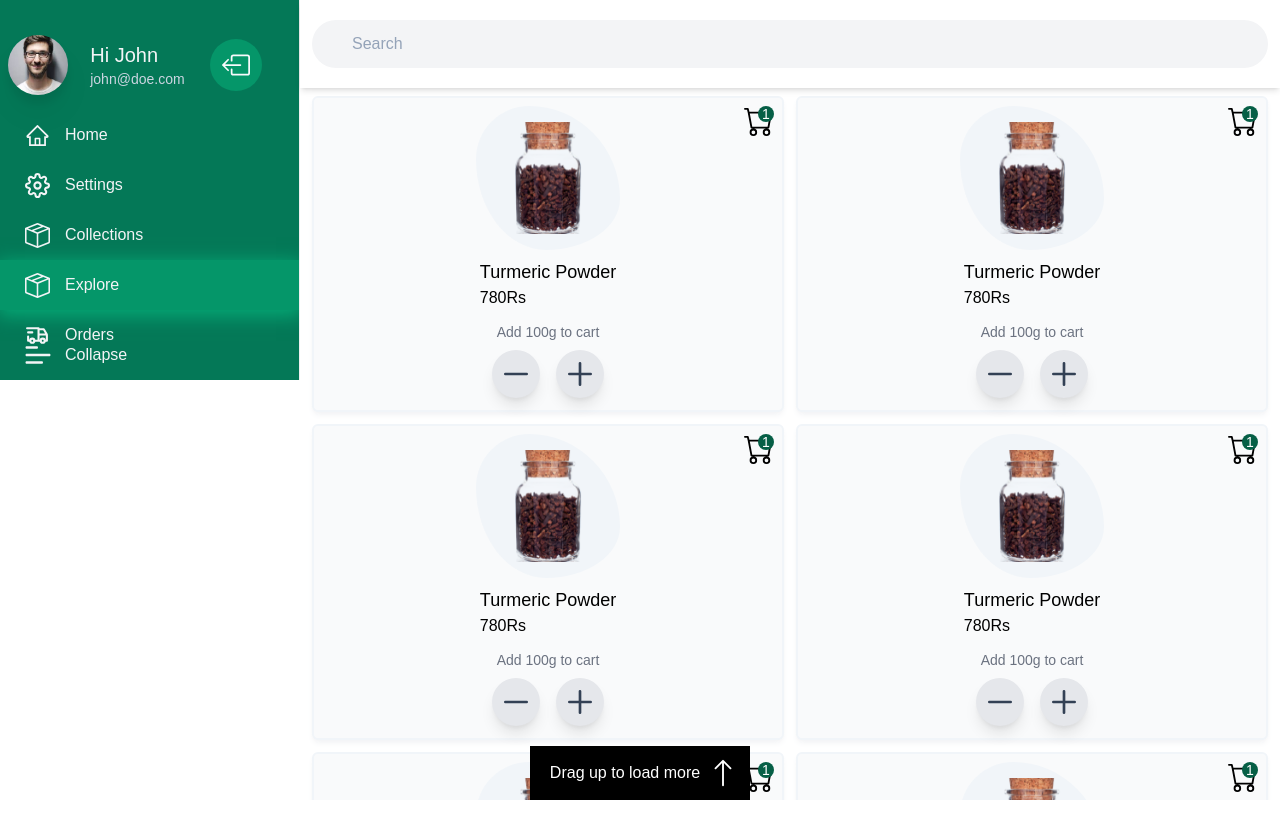
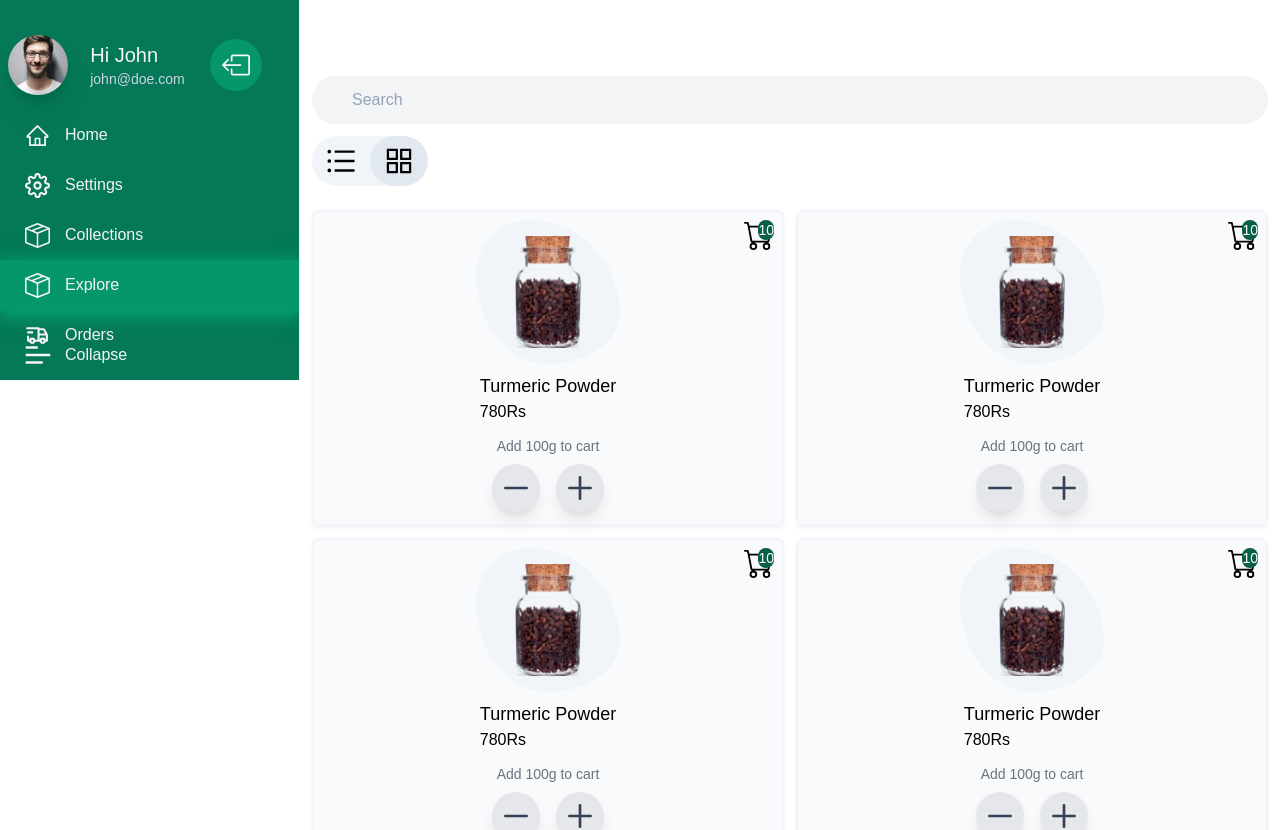
Before and after one commit to kidfromjupiter/taste, a Next.js app in the folder taste-frontend/: page /explore in a window 1280 px wide. Shown: the top 830 px of the page. Before the commit the page ends 800 px from the top, so only its background shows below. Built offline with nearby package versions, Linux system fonts and the light colour scheme.

Commit message:
added list product

```diff
--- a/taste-frontend/src/app/explore/page.tsx
+++ b/taste-frontend/src/app/explore/page.tsx
@@ -3,54 +3,23 @@
 import ProductCard from "@/components/ProductCard";
 import SearchBar from "@/components/SearchBar/SearchBar";
 import React, { useRef, useState, useEffect } from "react";
-import { useSpring, animated, useSpringRef } from "@react-spring/web";
-import { BsArrowUp } from "react-icons/bs";
 import FramerWrapper from "@/components/FramerWrapper";
-import { AiOutlineLoading } from "react-icons/ai";
 import {
-	m,
-	motion,
-	useDragControls,
-	useScroll,
-	useMotionValueEvent,
-	useMotionValue,
-	useTransform,
-	useSpring as framerSpring,
-	AnimatePresence,
-	useTime,
-	useAnimationControls,
-} from "framer-motion";
+	AiOutlineLoading,
+	AiOutlineUnorderedList,
+	AiOutlineAppstore,
+} from "react-icons/ai";
+import { motion, AnimatePresence, useAnimationControls } from "framer-motion";
+import ListProduct from "@/components/ListProduct";
+import SpringContainer from "@/components/SpringSquare";
 type Props = {};
 
 const ExplorePage = (props: Props) => {
 	const ref = useRef<HTMLDivElement>(null);
 
 	//detecting viewport entry of last list item
-	const scrollContainerRef = useRef<HTMLDivElement>(null);
-	const bottomIntersectionDiv = useRef<HTMLDivElement>(null);
-	useEffect(() => {
-		if (bottomIntersectionDiv.current) {
-			const observer = new IntersectionObserver(
-				([entry]) => {
-					if (entry.isIntersecting) {
-						setBottom(true);
-					}
-				},
-				{
-					root: scrollContainerRef.current,
-				}
-			);
-			observer.observe(bottomIntersectionDiv.current);
-		}
-	}, []);
+	const [listView, setListView] = useState(false);
 	const [loading, setLoading] = useState(false);
-	const [bottom, setBottom] = useState(false);
-	const [textShown, setTextShown] = useState(true);
-	const scrollYValue = useMotionValue(0);
-	const translateY = framerSpring(0, {
-		stiffness: 300,
-		damping: 40,
-	});
 	//animating blobs
 	const borderRadiusBlobControls = useAnimationControls();
 	useEffect(() => {
@@ -72,146 +41,93 @@ const ExplorePage = (props: Props) => {
 				ease: "easeInOut",
 			},
 		});
-	}, []);
+	}, [listView, borderRadiusBlobControls]);
 
 	//drag to load more animations
-	const dragProgress = useMotionValue(0);
-	const animatedColor = useTransform(
-		dragProgress,
-		[0, -200, -250],
-		["#000000", "#059669", "#d97706"]
-	);
-	const { scrollY } = useScroll({
-		container: scrollContainerRef,
-		axis: "y",
-	});
-	useMotionValueEvent(dragProgress, "change", (latest) => {
-		if (latest < -200) {
-			setTextShown(false);
-			setLoading(true);
-		}
-	});
 	useEffect(() => {
 		if (loading == true) {
 			setTimeout(() => {
 				setLoading(false);
-			}, 1000);
+			}, 3000);
 		}
 	}, [loading]);
 
-	useMotionValueEvent(scrollY, "change", (latest) => {
-		if (scrollYValue.get() == 0) {
-			scrollYValue.set(100);
-		}
-		if (latest > scrollYValue.get()) {
-			//SCROLLING DOWN
-			translateY.set(100);
-		} else {
-			//SCROLLING UP
-			setBottom(false);
-			setTextShown(true);
-			translateY.set(0);
-		}
-		//check if scroll is at bottom
-
-		scrollYValue.set(latest);
-	});
-
 	return (
 		<FramerWrapper>
-			<m.div className="h-screen relative">
-				<m.div
-					style={{
-						translateY: useTransform(translateY, [0, 100], ["0%", "-100%"]),
-					}}
-					className=" absolute z-20 flex w-full px-3 bg-white py-5 shadow-md"
+			<div className="h-full relative">
+				<div
+					className="z-20 flex w-full px-3 bg-white  flex-col items-start mb-3"
 					ref={ref}
 				>
-					<SearchBar className=" bg-gray-100 placeholder-slate-400 outline-none ring-0 rounded-full w-full px-10 py-3" />
-				</m.div>
-				<m.div
-					className="w-full grid-flow-row grid-cols-2 grid gap-3 px-3 pb-16 pt-24 h-full overflow-auto "
-					ref={scrollContainerRef}
+					<SearchBar className=" bg-gray-100 placeholder-slate-400 outline-none ring-0 rounded-full w-full px-10 py-3 mt-3" />
+					<div className="flex rounded-full bg-slate-100 my-3">
+						<div
+							className={`py-2 px-3 rounded-full ${
+								listView ? "bg-slate-200" : ""
+							}`}
+							onClick={() => setListView(true)}
+						>
+							<AiOutlineUnorderedList size={34} />
+						</div>
+						<div
+							className={`py-2 px-3 rounded-full ${
+								!listView ? "bg-slate-200" : ""
+							}`}
+							onClick={() => setListView(false)}
+						>
+							<AiOutlineAppstore size={34} />
+						</div>
+					</div>
+				</div>
+				<div
+					className="w-full grid-flow-row grid-cols-2 gap-3 px-3  h-full overflow-auto mb-5 "
+					style={{ display: listView ? "block" : "grid" }}
+					ref={ref}
 				>
 					{Array.from({ length: 10 }).map((_, i) => {
-						if (i == 9) {
-							return (
-								<div key={i} ref={bottomIntersectionDiv}>
+						return listView ? (
+							<ListProduct key={i} borderStyles={borderRadiusBlobControls} />
+						) : (
 							<ProductCard borderStyles={borderRadiusBlobControls} />
-								</div>
-							);
-						}
-						return (
-							<ProductCard key={i} borderStyles={borderRadiusBlobControls} />
 						);
 					})}
-				</m.div>
-			</m.div>
+				</div>
+				<SpringContainer
+					className=""
+					childrenHolderClassName="bg-black h-20 w-full text-white flex justify-center items-center"
+					touchEndCallback={() => setLoading(true)}
+					enableHover={false}
+				>
+					<h3>Tap to load more</h3>
+				</SpringContainer>
 				<AnimatePresence>
-				{bottom ? (
+					{loading ? (
 						<motion.div
-						className="absolute bottom-0 right-0 px-16  touch-none text-white justify-center items-center w-full flex z-50"
-						onDrag={(event, info) => {
-							dragProgress.set(info.offset.y);
-							if (info.offset.y < -200) {
-								setLoading(true);
-							}
-						}}
-						onDragEnd={() => dragProgress.set(0)}
-						drag="y"
-						dragSnapToOrigin={true}
-						dragElastic={0.5}
-						dragConstraints={{ top: 0 }}
-						dragPropagation={true}
-						exit={{ opacity: 0, translateY: 100 }}
-						initial={{ opacity: 0, translateY: 100 }}
-						animate={{
-							opacity: 1,
-							transition: { duration: 0.5 },
-							translateY: 0,
-						}}
+							initial={{ scale: 0 }}
+							exit={{ scale: 0 }}
+							animate={{ scale: 1 }}
+							className="flex justify-center items-center"
 						>
 							<motion.div
-							style={{
-								backgroundColor: animatedColor,
+								animate={{
+									scale: [1, 2, 2, 1, 1],
+									rotate: [0, 0, 270, 270, 0],
+									borderRadius: ["20%", "20%", "50%", "50%", "20%"],
 								}}
-							className=" flex p-3 items-center"
-						>
-							<AnimatePresence>
-								{textShown ? (
-									<motion.div
-										className="w-full items-center px-2"
-										exit={{ opacity: 0 }}
-										animate={{ opacity: 1 }}
-										initial={{ opacity: 0 }}
-									>
-										Drag up to load more
-									</motion.div>
-								) : null}
-							</AnimatePresence>
-							<AnimatePresence>
-								{!loading ? (
-									<motion.div
-										exit={{ opacity: 0 }}
-										animate={{ opacity: 1 }}
-										initial={{ opacity: 0 }}
-									>
-										<BsArrowUp className="text-white text-3xl" />
-									</motion.div>
-								) : (
-									<motion.div
-										exit={{ opacity: 0 }}
-										animate={{ opacity: 1 }}
-										initial={{ opacity: 0 }}
+								transition={{
+									duration: 1.5,
+									ease: "easeInOut",
+									repeat: Infinity,
+									repeatType: "loop",
+								}}
+								className="h-12 w-12 bg-emerald-500 bottom-20 m-auto absolute z-50 flex justify-center items-center"
 							>
 								<AiOutlineLoading className="text-white text-3xl animate-spin" />
-									</motion.div>
-								)}
-							</AnimatePresence>
 							</motion.div>
 						</motion.div>
 					) : null}
 				</AnimatePresence>
+			</div>
 		</FramerWrapper>
 	);
 };
--- a/taste-frontend/src/app/layout.tsx
+++ b/taste-frontend/src/app/layout.tsx
@@ -18,7 +18,7 @@ export default function Layout({
 						<div className="flex-col md:flex-row flex ">
 							<SideBar />
 
-							<div className="w-full">
+							<div className="w-full mt-16">
 								<AnimatePresence
 									mode="wait"
 									initial={false}
--- a/taste-frontend/src/components/OrderCard.tsx
+++ b/taste-frontend/src/components/OrderCard.tsx
@@ -4,6 +4,7 @@ import React from "react";
 import { FiChevronRight } from "react-icons/fi";
 import { useSpring, animated, config } from "@react-spring/web";
 import SpringContainer from "./SpringSquare";
+import RippleCard from "./RippleCard";
 type Props = {
 	date: string;
 	eta: string;
@@ -17,47 +18,10 @@ type Props = {
 };
 
 const OrderCard = ({ date, eta, cancelled, price, items, id }: Props) => {
-	const [props, api] = useSpring(() => ({
-		opacity: 1,
-		scale: 0,
-		left: 0,
-		top: 0,
-		height: 0,
-		width: 0,
-		// config: config.wobbly,
-	}));
-
 	const router = useRouter();
 	return (
-		<div
-			className="py-3 px-3 border-b-2 border-b-slate-100 relative overflow-hidden"
-			onClick={(e) => {
-				e.preventDefault();
-				const rippleContainer = e.currentTarget.getBoundingClientRect();
-				const size =
-					rippleContainer.width > rippleContainer.height
-						? rippleContainer.width
-						: rippleContainer.height;
-				const x = e.clientX - rippleContainer.x - size / 2;
-				const y = e.clientY - rippleContainer.y - size / 2;
-
-				api.start({
-					top: y,
-					left: x,
-					height: size,
-					width: size,
-					immediate: true,
-				});
-				api.start({
-					opacity: 0,
-					scale: 2,
-					config: { tension: 200, mass: 5, friction: 60 },
-					// config: config.molasses,
-				});
-				router.push(`/trackorders/${id}`);
-				console.log(e);
-			}}
-		>
+		<RippleCard onClickAction={() => router.push(`/trackorders/${id}`)}>
+			<div className="py-3 px-3 border-b-2 border-b-slate-100">
 				<div className="flex flex-row justify-between my-4">
 					<div className="font-semibold text-gray-600 text-xl">{date}</div>
 					<div className="flex items-center">
@@ -89,11 +53,8 @@ const OrderCard = ({ date, eta, cancelled, price, items, id }: Props) => {
 						ORDER AGAIN
 					</SpringContainer>
 				</div>
-			<animated.span
-				style={props}
-				className="absolute bg-black bg-opacity-20 -z-10 rounded-full"
-			></animated.span>
 			</div>
+		</RippleCard>
 	);
 };
 
--- a/taste-frontend/src/components/ProductCard.tsx
+++ b/taste-frontend/src/components/ProductCard.tsx
@@ -1,9 +1,8 @@
-import React, { useRef, useEffect, MouseEvent } from "react";
+import React from "react";
 import SpringContainer from "./SpringSquare";
-import { AiOutlinePlus, AiOutlineMinus } from "react-icons/ai";
 import { HiOutlinePlus, HiOutlineMinus } from "react-icons/hi";
 import { BsCart } from "react-icons/bs";
-import { AnimationControls, m, MotionStyle } from "framer-motion";
+import { AnimationControls, m } from "framer-motion";
 type Props = {
 	borderStyles: AnimationControls;
 };
@@ -11,10 +10,10 @@ type Props = {
 const ProductCard = ({ borderStyles }: Props) => {
 	return (
 		<div className="flex relative select-none lg:cursor-pointer rounded-md bg-gray-50 border-slate-100 border-2 shadow-md shadow-gray-100 flex-col justify-center items-center">
-			<div className="absolute top-2 right-2">
+			<div className="absolute top-2 right-2 z-20">
 				<BsCart size={30} />
-				<div className="absolute top-0 right-0 rounded-full bg-emerald-800 text-white text-sm w-4 h-4 flex justify-center items-center">
-					1
+				<div className="absolute top-0 right-0 rounded-full bg-emerald-800 text-white text-sm flex justify-center items-center">
+					10
 				</div>
 			</div>
 			<div className="relative flex justify-center items-center">
```
Also changed, not shown: taste-frontend/src/app/cart/page.tsx (added). Lines whose indentation alone changed are shown as unchanged.
